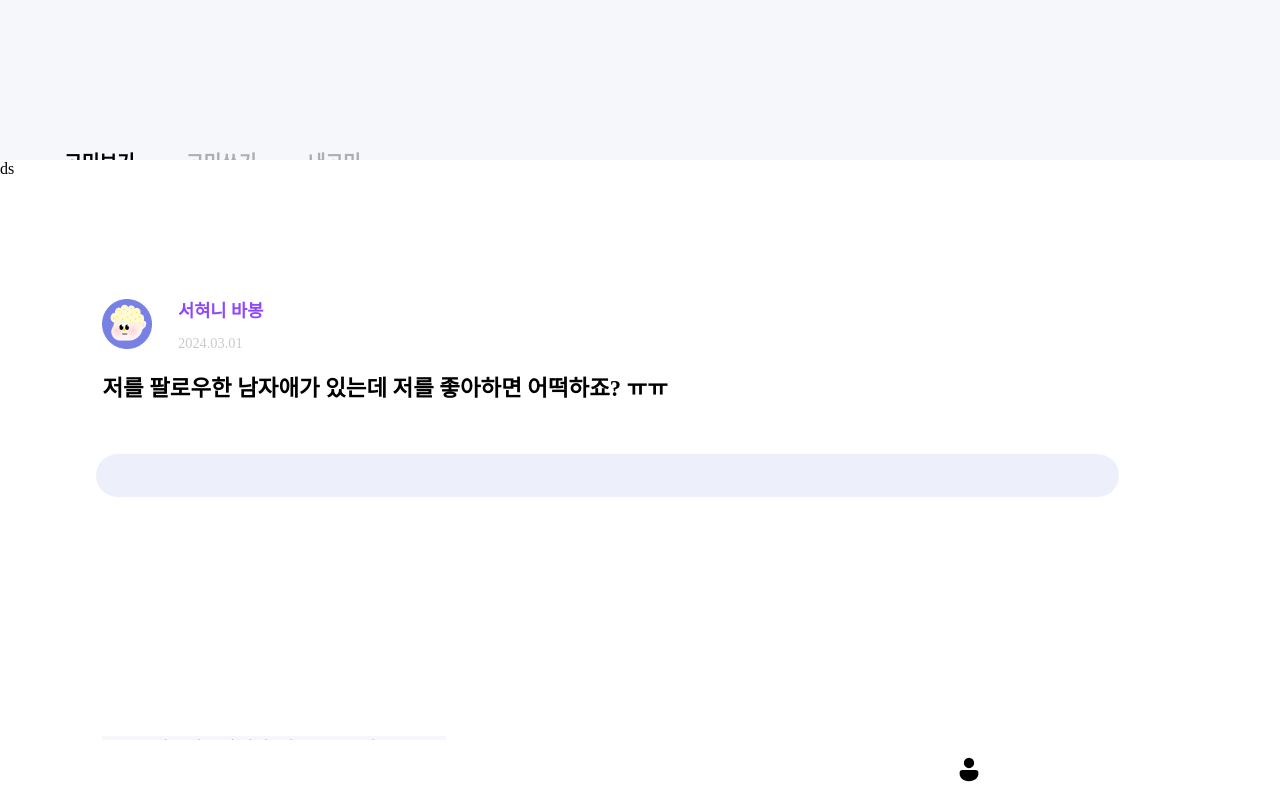
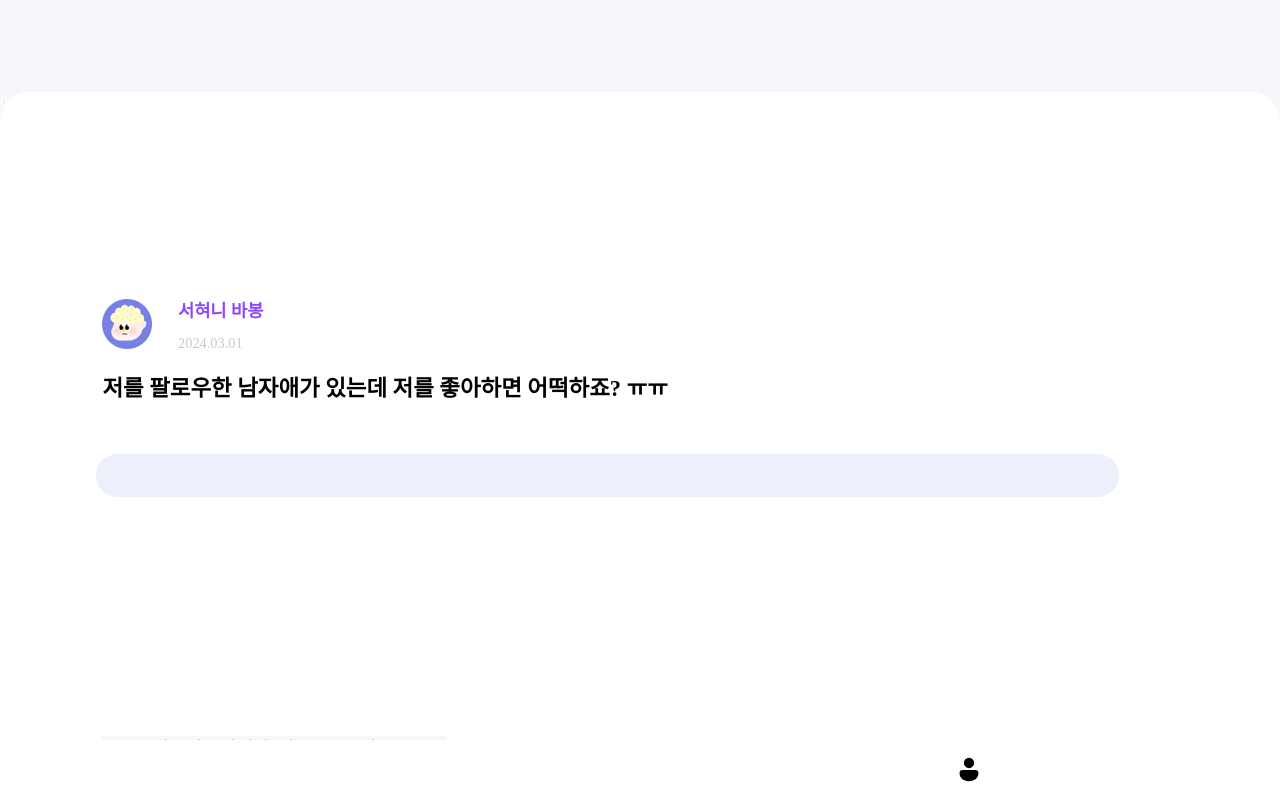
Before and after one commit to GoBong-letter/GoBong_Front, a React (Create React App) app: page /community in a window 1280 px wide. Built offline with nearby package versions, Linux system fonts and the light colour scheme; no server answers; some icons are missing; a web font is replaced by a local one.

Commit message:
Docs: 커뮤니티 디테일 수정

```diff
--- a/src/components/Community/CommunityContent.js
+++ b/src/components/Community/CommunityContent.js
@@ -124,7 +124,7 @@ function CommunityContent() {
         </SwiperSlide>
       </Swiper>
       <CommunityInput />
-      <div style={{position:"absolute", bottom:"0", height:"50vw", backgroundColor:"white", width:"100vw"}}>ds</div>
+      <div style={{position:"absolute", bottom:"0", height:"88.5vh", backgroundColor:"white", width:"100vw", color:"white", borderRadius:"30px"}}>ds</div>
       <Nav />
     </div>
   );
--- a/src/styles/Community/CommunityContent.module.css
+++ b/src/styles/Community/CommunityContent.module.css
@@ -14,7 +14,7 @@
   flex-direction: column;
   padding: 8%;
   background-color: #fff;
-  height: 69vh;
+  height: 67vh;
   border-radius: 30px 30px 0 0;
   overflow: scroll;
 }
--- a/src/styles/Community/Worried.module.css
+++ b/src/styles/Community/Worried.module.css
@@ -3,7 +3,7 @@
     display: flex;
     flex-direction: column;
     width: 80%;
-    height: 80vh;
+    height: 79vh;
     padding: 2% 8% 8% 12%;
     margin-top: 6vw;
     row-gap: 5vw;
@@ -35,7 +35,7 @@
     padding: 0% 8%;
     margin-top: 5%;
     row-gap: 5vw;
-    height: 80vh;
+    height: 79vh;
     overflow: scroll;
 }
 .comment-container{
```
